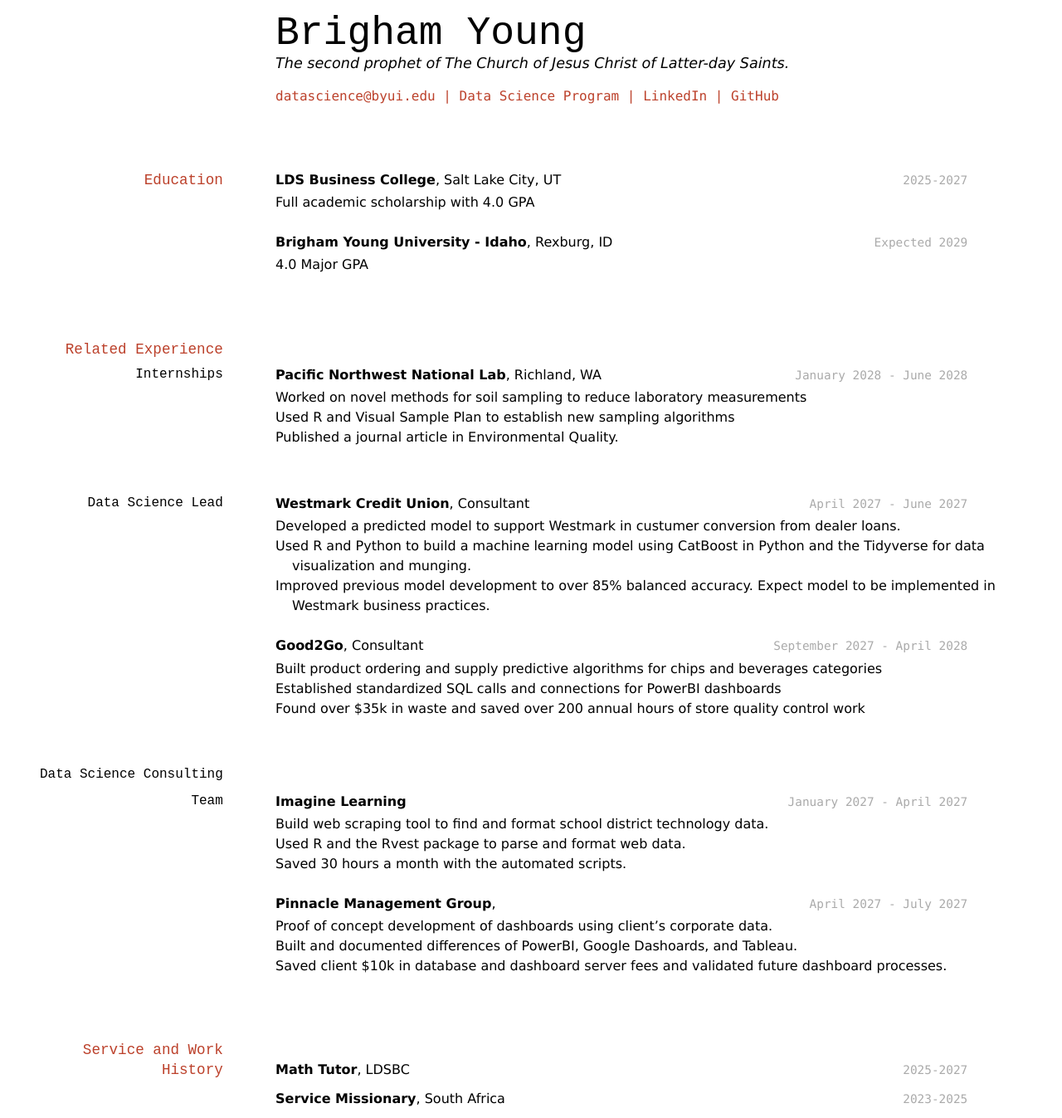
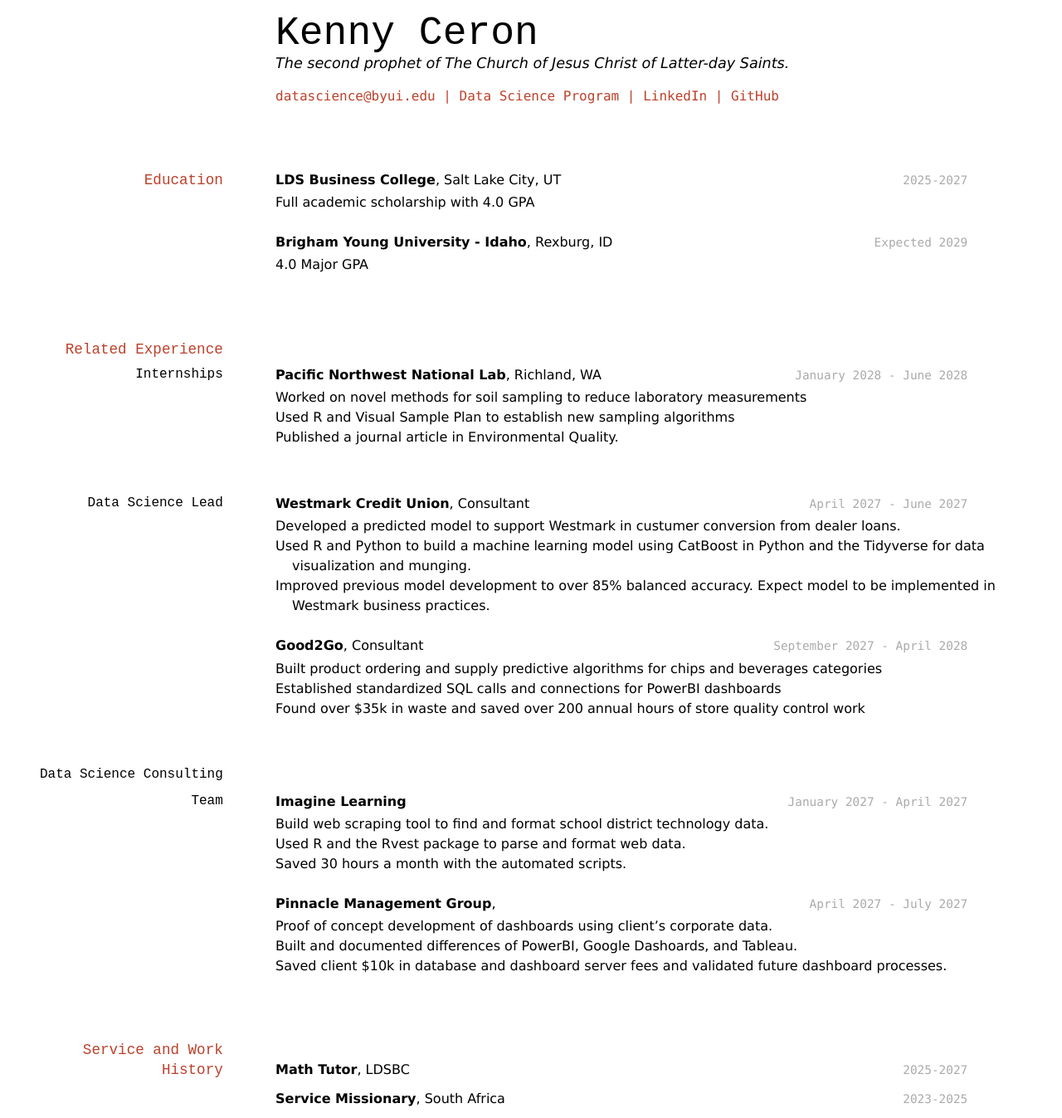
Before and after one commit to k32462/ceron_resume, a Jekyll site: the page built from docs/index.md, in a window 1280 px wide. Shown: the whole page at 83% size. Built offline with Jekyll 4.4.1, drawn with Linux system fonts in a browser that asks for light colours.

Commit message:
Update index.md

```diff
--- a/docs/index.md
+++ b/docs/index.md
@@ -2,7 +2,7 @@
 layout: cv
 title: Kenny Ceron's Resume
 ---
-# Brigham Young
+# Kenny Ceron
 The second prophet of The Church of Jesus Christ of Latter-day Saints.
 
 <div id="webaddress">
```
